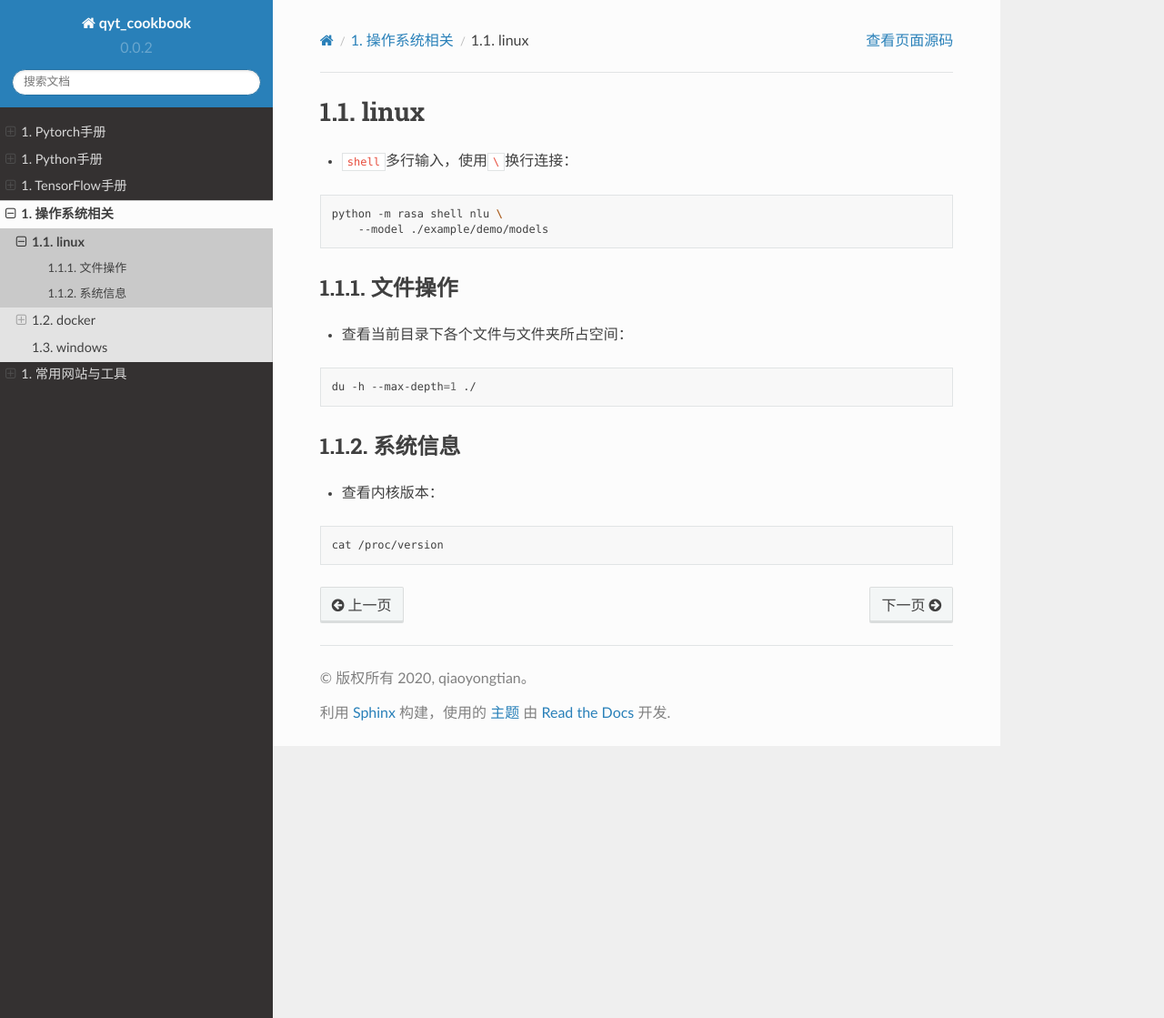
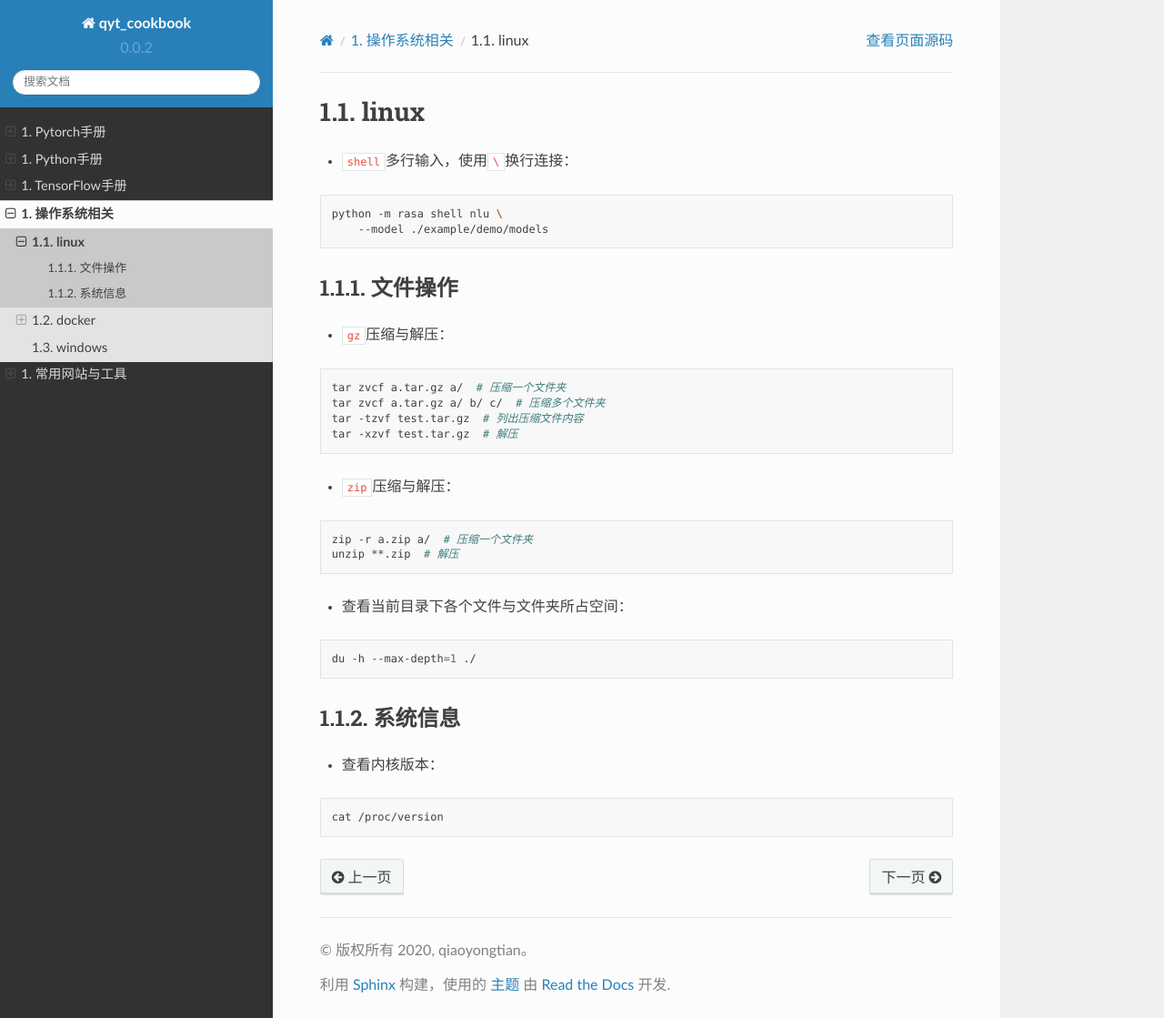
Before and after one commit to q759729997/qyt_cookbook, a Sphinx documentation site: the page built from qyt_cookbook/source/ossystem/linux.md, in a window 1280 px wide and 1119 px high. Shown: the whole window at 91% size. Built offline with Sphinx 7.4.7 and the Read the Docs theme 2.0.0, drawn with Linux system fonts in a browser that asks for light colours.

```diff
--- a/qyt_cookbook/source/ossystem/linux.md
+++ b/qyt_cookbook/source/ossystem/linux.md
@@ -8,6 +8,22 @@ python -m rasa shell nlu \
 ~~~
 
 ## 文件操作
+
+- `gz`压缩与解压：
+
+~~~shell
+tar zvcf a.tar.gz a/  # 压缩一个文件夹
+tar zvcf a.tar.gz a/ b/ c/  # 压缩多个文件夹
+tar -tzvf test.tar.gz  # 列出压缩文件内容
+tar -xzvf test.tar.gz  # 解压
+~~~
+
+- `zip`压缩与解压：
+
+~~~shell
+zip -r a.zip a/  # 压缩一个文件夹
+unzip **.zip  # 解压
+~~~
 
 - 查看当前目录下各个文件与文件夹所占空间：
 
--- a/qyt_cookbook/source/python/index.rst
+++ b/qyt_cookbook/source/python/index.rst
@@ -8,3 +8,4 @@ Python手册
 
    性能测试 </python/performance>
    module详解 </python/module>
+   单元测试 </python/unittest>
```
Also changed, not shown: qyt_cookbook/source/ossystem/linux.rst (added, +49 -0 lines), qyt_cookbook/source/python/unittest.md (added, +16 -0 lines), qyt_cookbook/source/python/unittest.rst (added, +22 -0 lines).
